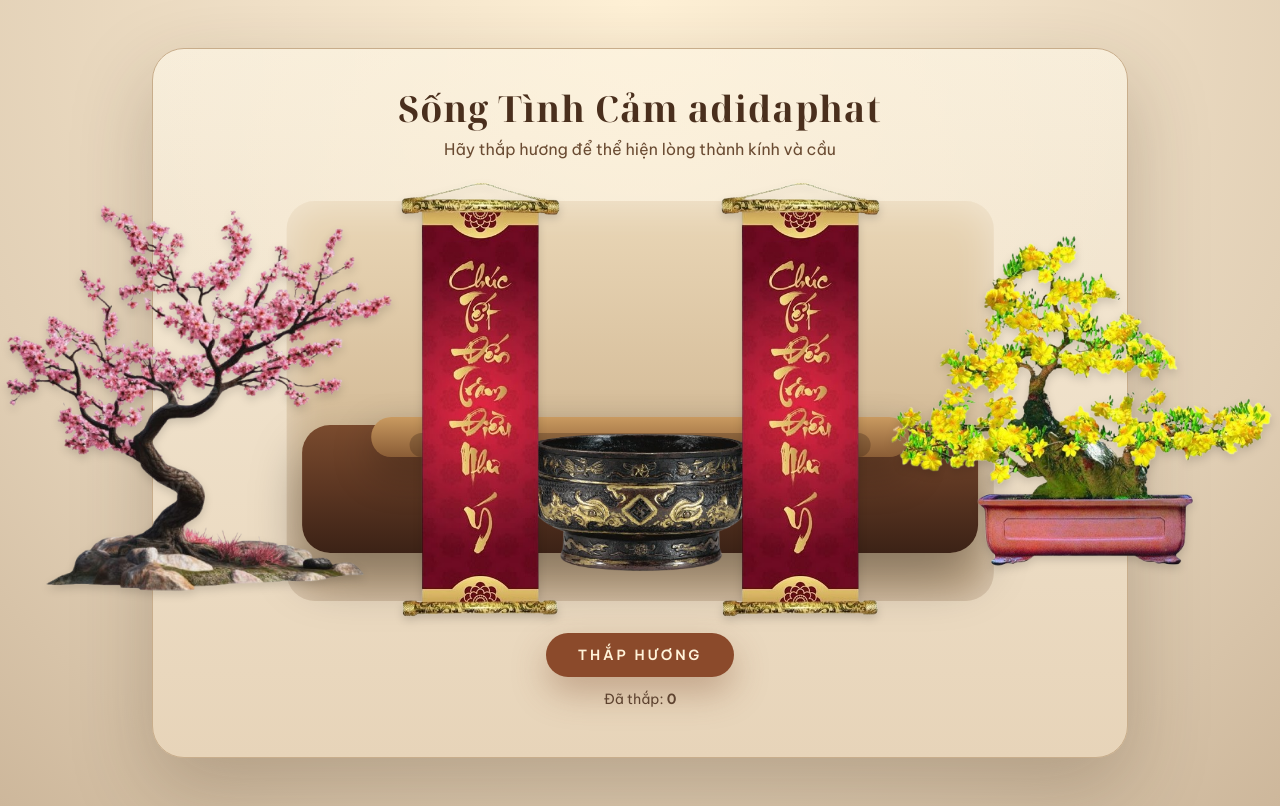
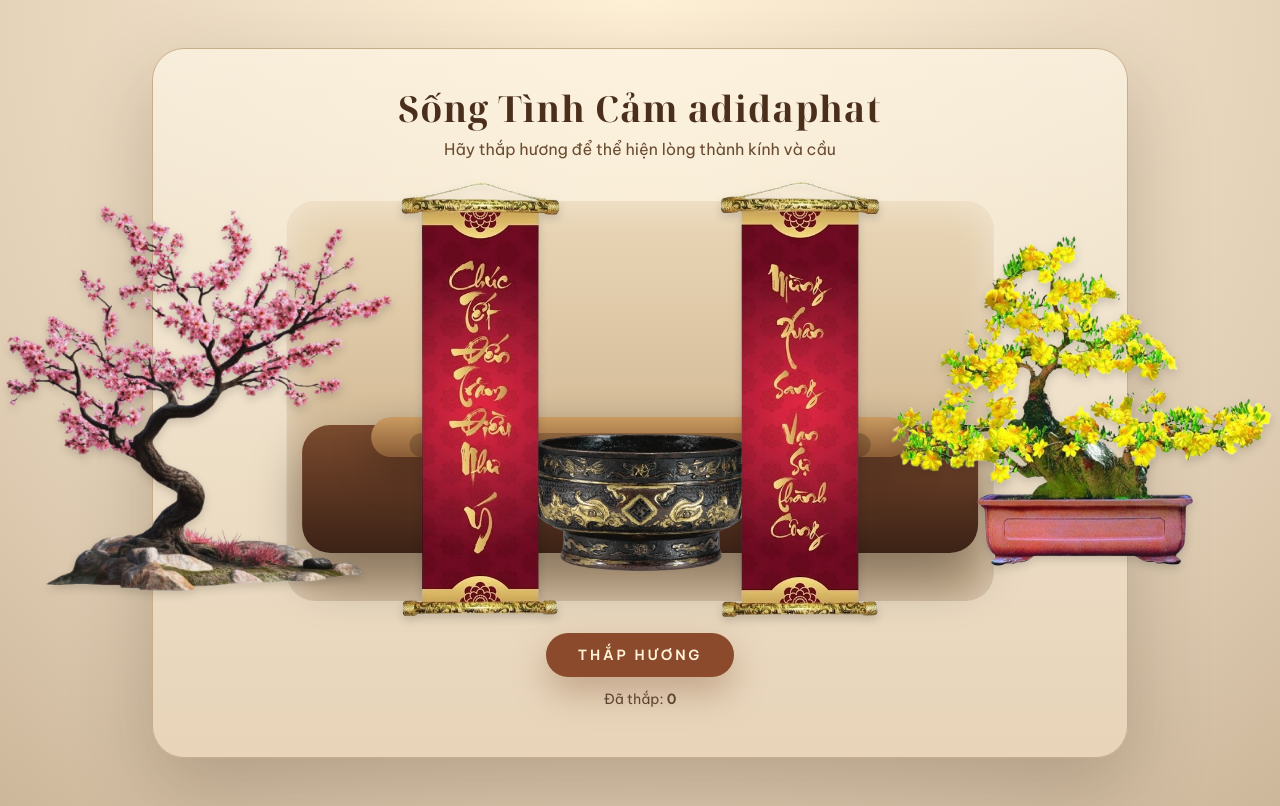
Before and after one commit to UncPham/stc_pray, a Next.js app: page / in a window 1280 px wide. Built offline with nearby package versions, Linux system fonts and the light colour scheme.

Commit message:
ảnh treo tường 2

```diff
--- a/src/app/page.tsx
+++ b/src/app/page.tsx
@@ -77,7 +77,7 @@ export default function Home() {
 
         {/* Cây trang trí bên phải */}
         <div className="pointer-events-none fixed right-0 top-1/2 z-10 hidden -translate-y-1/2 items-center lg:flex">
-          <img src="/the1.png" alt="Hoa mai" className="w-40 xl:w-40 drop-shadow-lg" />
+          <img src="/the2.png" alt="Hoa mai" className="w-40 xl:w-40 drop-shadow-lg" />
           <img src="/mai.png" alt="Hoa mai" className="w-100 xl:w-100 drop-shadow-lg" />
         </div>
 
```
